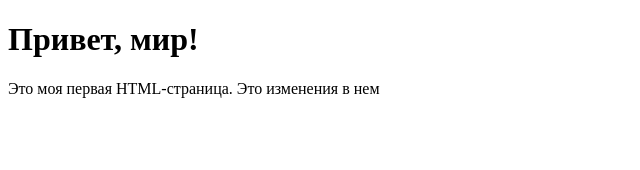
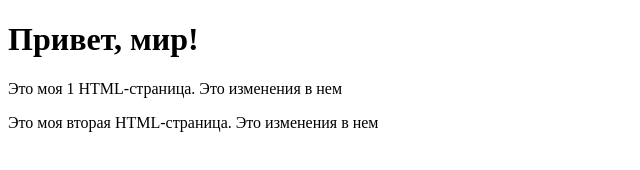
Before and after one commit to Pavel-SmY/Hello-world, a plain HTML site: page Index.html in a window 1280 px wide. Shown: the whole page, without its empty margins (0-640 px from the left). Drawn offline with Linux system fonts and the light colour scheme.

Commit message:
Новый комит

```diff
--- a/Index.html
+++ b/Index.html
@@ -7,6 +7,7 @@
 </head>
 <body>
   <h1>Привет, мир!</h1>
-  <p>Это моя первая HTML-страница. Это изменения в нем</p>
+  <p>Это моя 1 HTML-страница. Это изменения в нем</p>
+  <p>Это моя вторая HTML-страница. Это изменения в нем</p>
 </body>
 </html>
```
